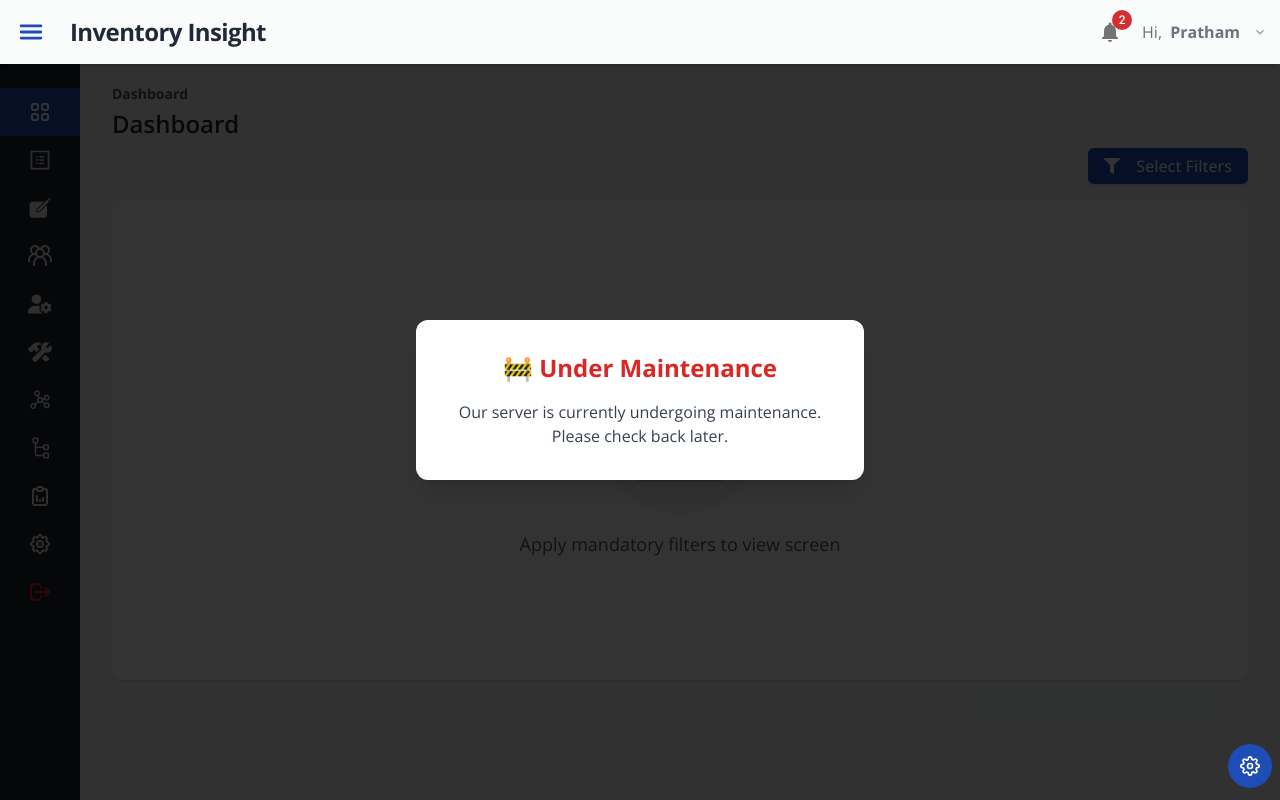
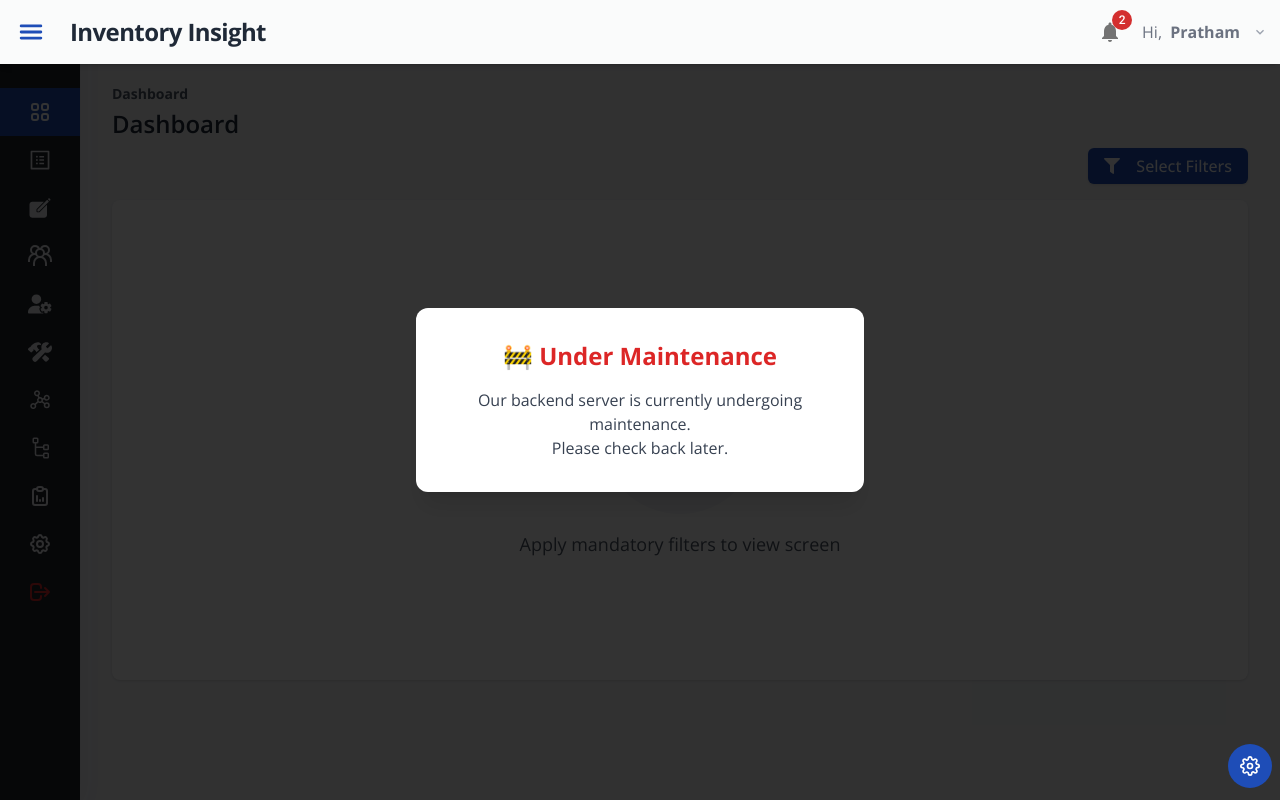
Before and after one commit to pratham1659/Smart-Inventory-Management-Allocation-Solution-React-App, a React (Vite) app: page / in a window 1280 px wide. Built offline with nearby package versions, Linux system fonts and the light colour scheme.

Commit message:
typo fix

```diff
--- a/src/components/MaintenanceModal.jsx
+++ b/src/components/MaintenanceModal.jsx
@@ -6,7 +6,7 @@ const MaintenanceModal = () => {
       <div className="bg-white dark:bg-gray-800 text-center p-8 rounded-xl shadow-xl max-w-md w-full">
         <h2 className="text-2xl font-bold text-red-600 mb-4">🚧 Under Maintenance</h2>
         <p className="text-gray-700 dark:text-gray-300">
-          Our server is currently undergoing maintenance.
+          Our backend server is currently undergoing maintenance.
           <br />
           Please check back later.
         </p>
```
